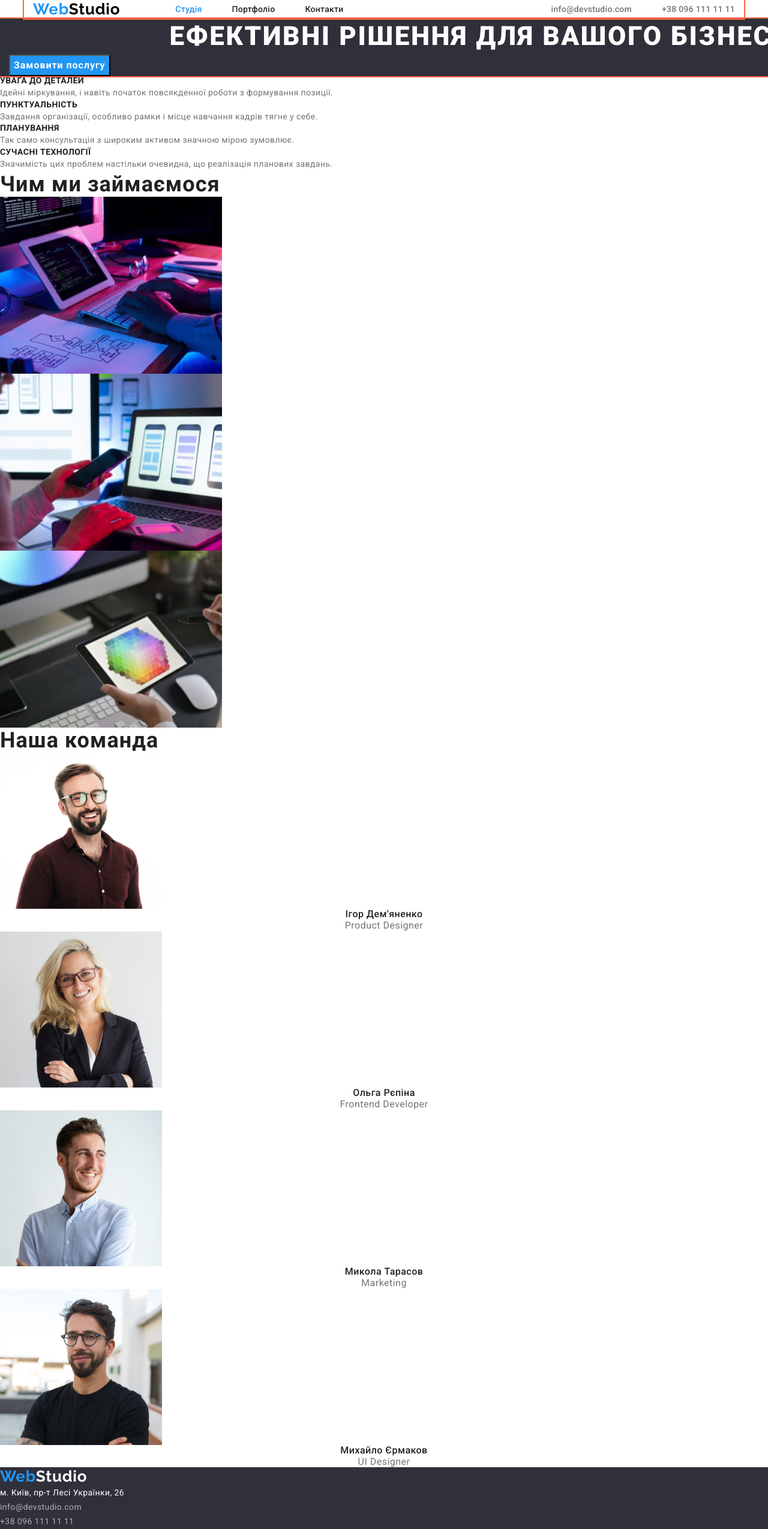
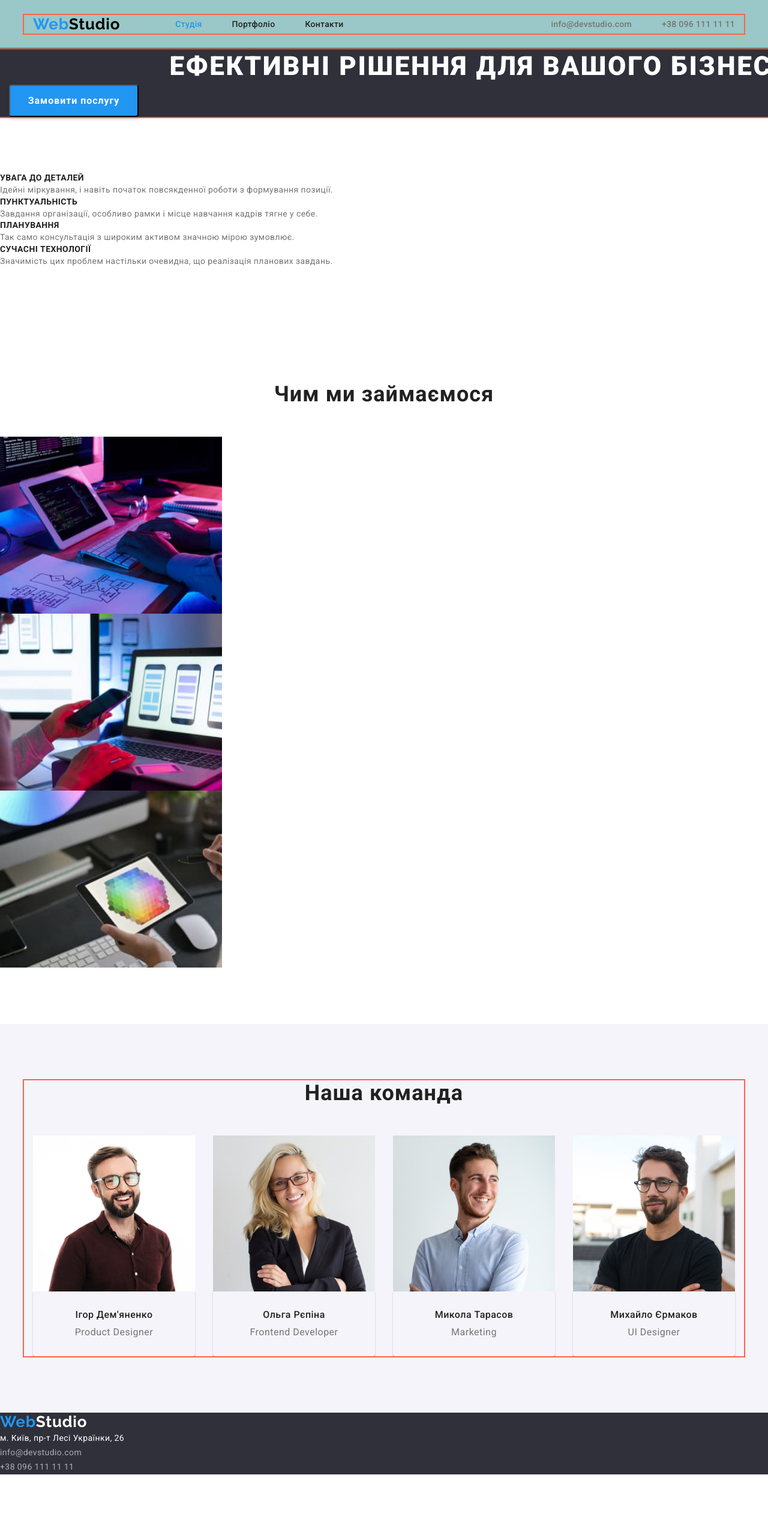
Before and after one commit to Ruslan0920/goit-markup-hw-03, a plain HTML site: page index.html in a window 1280 px wide. Shown: the top 2549 px of the page at 60% size. After the commit the page ends 2458 px from the top, so only its background shows below. Drawn offline with nearby package versions, Linux system fonts and the light colour scheme.

Commit message:
Summary Index and Styles update

```diff
--- a/css/styles.css
+++ b/css/styles.css
@@ -48,9 +48,18 @@ img {
   padding-right: 15px;
   outline: 2px solid tomato;
 }
-
+.section {
+  padding-top: 94px;
+  padding-bottom: 94px;
+}
 /* ===START HEADER=== */
 
+.main-header {
+  padding-top: 25px;
+  padding-bottom: 25px;
+  outline: 2px solid teal;
+  background-color: rgb(154, 199, 199);
+}
 .header-container {
   display: flex;
   align-items: center;
@@ -120,8 +129,8 @@ img {
 
 /* ===START HERO=== */
 .visually-hidden {
-    position: fixed;
-    transform: scale(0);
+  position: fixed;
+  transform: scale(0);
 }
 .hero {
   width: 1600px;
@@ -140,6 +149,10 @@ img {
   color: var(--fourth-text-color);
 }
 .modal-btn {
+  box-sizing: border-box;
+  min-width: 216px;
+  /* min-height: 50px; */
+  padding: 10px 16px;
   font-family: var(--primary-font-family);
   font-weight: 700;
   font-size: 16px;
@@ -148,11 +161,14 @@ img {
   background-color: var(--third-bcg-color);
   color: var(--fourth-text-color);
   cursor: pointer;
+  box-shadow: 0px 4px 4px rgba(0, 0, 0, 0.15);
+  border-radius: 4px;
 }
 .modal-btn:hover,
 .modal-btn:focus {
-    background-color: var(--fourth-bcg-color);
-    color: var(--fourth-text-color);
+  background-color: var(--fourth-bcg-color);
+  color: var(--fourth-text-color);
+
 }
 /* ===END HERO=== */
 
@@ -185,11 +201,15 @@ img {
   line-height: 1.17;
   letter-spacing: 0.03em;
   color: var(--primary-text-color);
+  text-align: center;
+  margin-bottom: 50px;
 }
 /* ===END OUR WORK=== */
 
 /* ===START OUR TEAM=== */
-
+.team {
+  background-color: var(--second-bcg-color);
+}
 .team-name {
   font-family: var(--primary-font-family);
   font-weight: 500;
@@ -198,6 +218,7 @@ img {
   text-align: center;
   letter-spacing: 0.03em;
   color: var(--primary-text-color);
+  margin-bottom: 10px;
 }
 .team-job-title {
   font-family: var(--primary-font-family);
@@ -207,6 +228,24 @@ img {
   letter-spacing: 0.03em;
   color: var(--secondary-text-color);
 }
+.team-items {
+  display: flex;
+  flex-wrap: wrap;
+  margin-left: -30px;
+  margin-top: -30px;
+}
+.team-list {
+  margin-left: 30px;
+  margin-top: 30px;
+  flex-basis: calc((100%-120px)/4);
+}
+.team-content-wraper {
+  padding-top: 30px;
+  padding-bottom: 30px;
+  box-shadow: 0px 1px 3px rgba(0, 0, 0, 0.12), 0px 1px 1px rgba(0, 0, 0, 0.14), 0px 2px 1px rgba(0, 0, 0, 0.2);
+  border-radius: 0px 0px 4px 4px;
+}
+
 /* ===END OUR TEAM=== */
 
 /* ===START FOOTER=== */
--- a/index.html
+++ b/index.html
@@ -61,7 +61,7 @@
         </section>
 
       <!-- FEATURES -->
-      <section class="features">
+      <section class="features section">
         <h2 class="visually-hidden">Особливості</h2>
         <ul class="festures-items">
           <li class="festures-list">
@@ -95,7 +95,7 @@
       </section>
 
       <!-- OUR WORK -->
-      <section class="work">
+      <section class="work section">
         <h2 class="secondary-titles">Чим ми займаємося</h2>
         <ul class="work-items">
           <li class="work-list">
@@ -126,50 +126,60 @@
       </section>
 
       <!-- OUR TEAM -->
-      <section class="team">
-        <h2 class="secondary-titles">Наша команда</h2>
+      <section class="team section">
+        <div class="container">
+          <h2 class="secondary-titles">Наша команда</h2>
         <ul class="team-items">
           <li class="team-list">
-            <img
+            <img class="our-team-card"
               src="./img/command1.jpg"
               alt="Ігор Дем'яненко"
               width="270"
               height="260"
             />
+            <div class="team-content-wraper">
             <h3 class="team-name">Ігор Дем'яненко</h3>
             <p class="team-job-title" lang="en">Product Designer</p>
+            </div>
           </li>
           <li class="team-list">
-            <img
+            <img class="our-team-card"
               src="./img/command2.jpg"
               alt="Ольга Рєпіна"
               width="270"
               height="260"
             />
+            <div class="team-content-wraper">
             <h3 class="team-name">Ольга Рєпіна</h3>
             <p class="team-job-title" lang="en">Frontend Developer</p>
+            </div>
           </li>
           <li class="team-list">
-            <img
+            <img class="our-team-card"
               src="./img/command3.jpg"
               alt="Микола Тарасов"
               width="270"
               height="260"
             />
+            <div class="team-content-wraper">
             <h3 class="team-name">Микола Тарасов</h3>
             <p class="team-job-title" lang="en">Marketing</p>
+            </div>
           </li>
           <li class="team-list">
-            <img
+            <img class="our-team-card"
               src="./img/command4.jpg"
               alt="Михайло Єрмаков"
               width="270"
               height="260"
             />
+            <div class="team-content-wraper">
             <h3 class="team-name">Михайло Єрмаков</h3>
             <p class="team-job-title" lang="en">UI Designer</p>
+            </div>
           </li>
         </ul>
+        </div>
       </section>
     </main>
     <footer class="footer-block">
```
